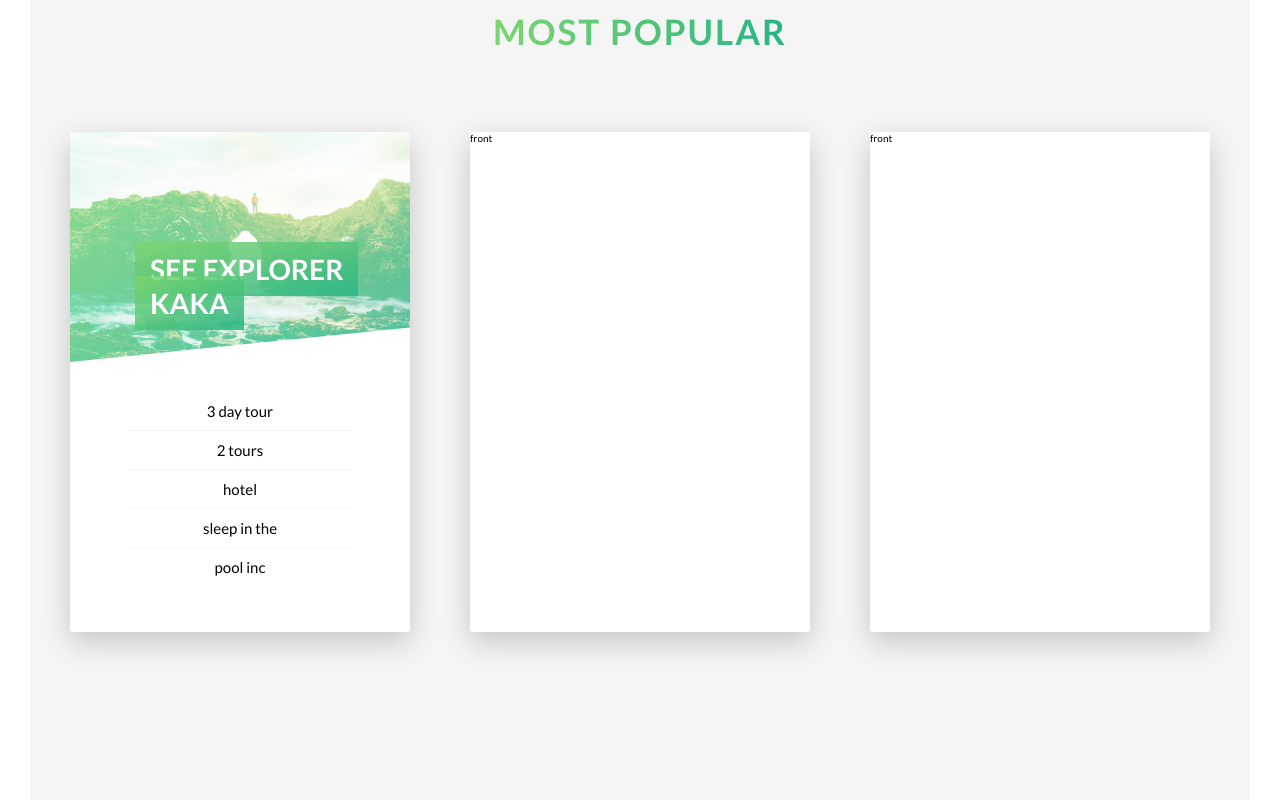
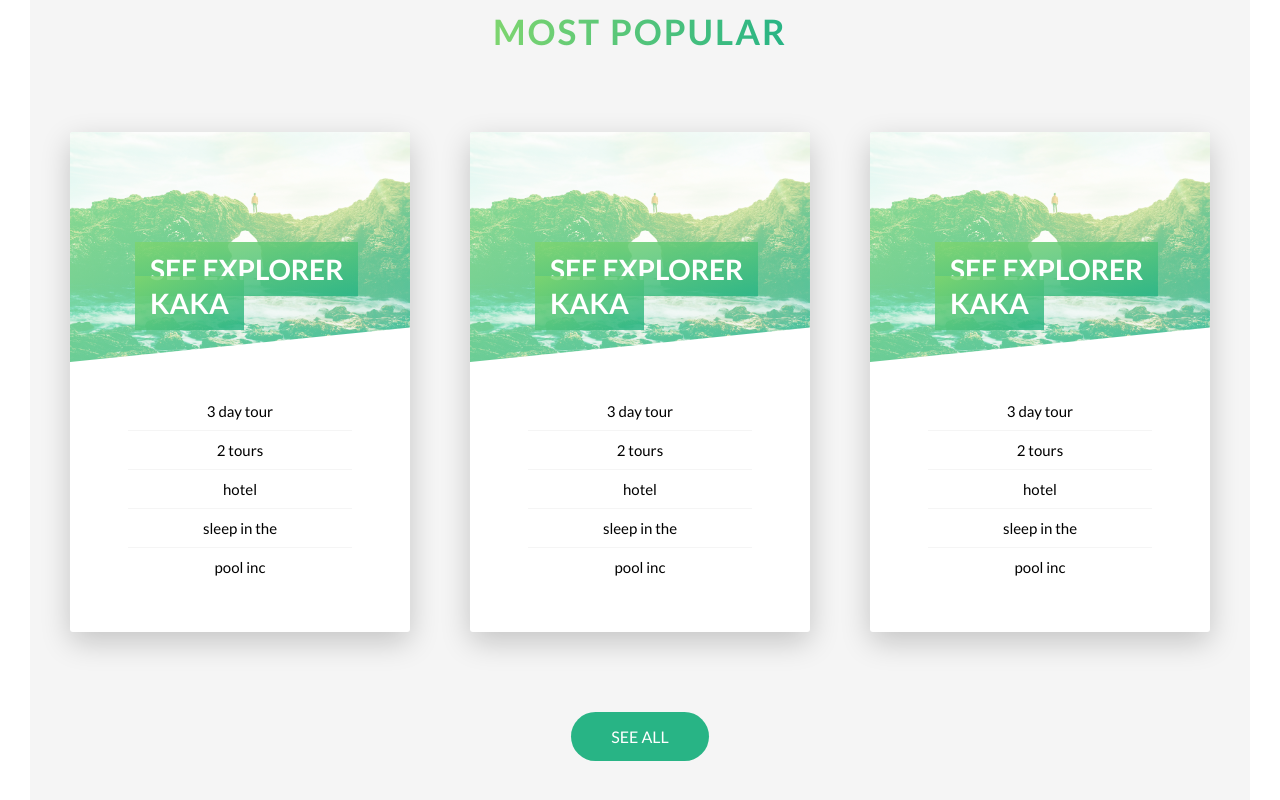
Before and after one commit to LukaszK88/Natours-css-practice, a website: page index.html in a window 1280 px wide. Shown: the part 2075-2875 px from the top of the page. Drawn offline with Linux system fonts and the light colour scheme.

Commit message:
back card

```diff
--- a/index.html
+++ b/index.html
@@ -131,30 +131,83 @@
                                 </div>
                             </div>
                             <div class="card__side card__side--back card__side--back-1">
-                                back
+                                <div class="card__cta">
+                                    <div class="card__price-box">
+                                        <p class="card__price-only">Only</p>
+                                        <p class="card__price-value">£234</p>
+                                    </div>
+                                    <a href="#" class="btn btn-white">Book now!</a>
+                                </div>
                             </div>
                         </div>
                     </div>
                     <div class="col-1-of-3">
                         <div class="card">
                             <div class="card__side card__side--front">
-                                front
+                                <div class="card__picture">
+                                    &nbsp;
+                                </div>
+                                <h4 class="card__heading">
+                                    <span class="card__heading-span">
+                                       see explorer kaka
+                                    </span>
+                                </h4>
+                                <div class="card__details">
+                                    <ul>
+                                        <li>3 day tour</li>
+                                        <li>2 tours </li>
+                                        <li>hotel</li>
+                                        <li>sleep in the</li>
+                                        <li>pool inc</li>
+                                    </ul>
+                                </div>
                             </div>
                             <div class="card__side card__side--back card__side--back-1">
-                                back
+                                <div class="card__cta">
+                                    <div class="card__price-box">
+                                        <p class="card__price-only">Only</p>
+                                        <p class="card__price-value">£234</p>
+                                    </div>
+                                    <a href="#" class="btn btn-white">Book now!</a>
+                                </div>
                             </div>
                         </div>
                     </div>
                     <div class="col-1-of-3">
                         <div class="card">
                             <div class="card__side card__side--front">
-                                front
+                                <div class="card__picture">
+                                    &nbsp;
+                                </div>
+                                <h4 class="card__heading">
+                                    <span class="card__heading-span">
+                                       see explorer kaka
+                                    </span>
+                                </h4>
+                                <div class="card__details">
+                                    <ul>
+                                        <li>3 day tour</li>
+                                        <li>2 tours </li>
+                                        <li>hotel</li>
+                                        <li>sleep in the</li>
+                                        <li>pool inc</li>
+                                    </ul>
+                                </div>
                             </div>
                             <div class="card__side card__side--back card__side--back-1">
-                                back
+                                <div class="card__cta">
+                                    <div class="card__price-box">
+                                        <p class="card__price-only">Only</p>
+                                        <p class="card__price-value">£234</p>
+                                    </div>
+                                    <a href="#" class="btn btn-white">Book now!</a>
+                                </div>
                             </div>
                         </div>
                     </div>
+                </div>
+                <div class="u-center-text">
+                    <a href="#" class="btn btn-green">See all</a>
                 </div>
             </section>
         </main>
--- a/sass/components/_button.scss
+++ b/sass/components/_button.scss
@@ -20,6 +20,10 @@
   &-white {
     color: $color-grey;
     background-color: $color-white;
+  }
+  &-green {
+    color: $color-white;
+    background-color: $color-dark;
   }
 }
 
--- a/sass/components/_card.scss
+++ b/sass/components/_card.scss
@@ -91,4 +91,26 @@
       }
     }
   }
+
+  &__cta {
+    position: absolute;
+    top: 50%;
+    left: 50%;
+    transform: translate(-50%, -50%);
+    width: 99%;
+    text-align: center;
+  }
+
+  &__price-box {
+    text-align: center;
+    margin-bottom: 8rem;
+  }
+  &__price-only {
+    font-size: 1.4rem;
+    text-transform: uppercase;
+  }
+  &__price-value {
+    font-size: 6rem;
+    font-weight: 100;
+  }
 }
--- a/sass/pages/_home.scss
+++ b/sass/pages/_home.scss
@@ -21,6 +21,6 @@
 
 .section-tours {
   background-color: $color-grey-light-1;
-  padding: 25rem 0;
+  padding: 25rem 0 15rem;
   margin-top: -20vh;
 }
```
Also changed, not shown: css/style.css.
